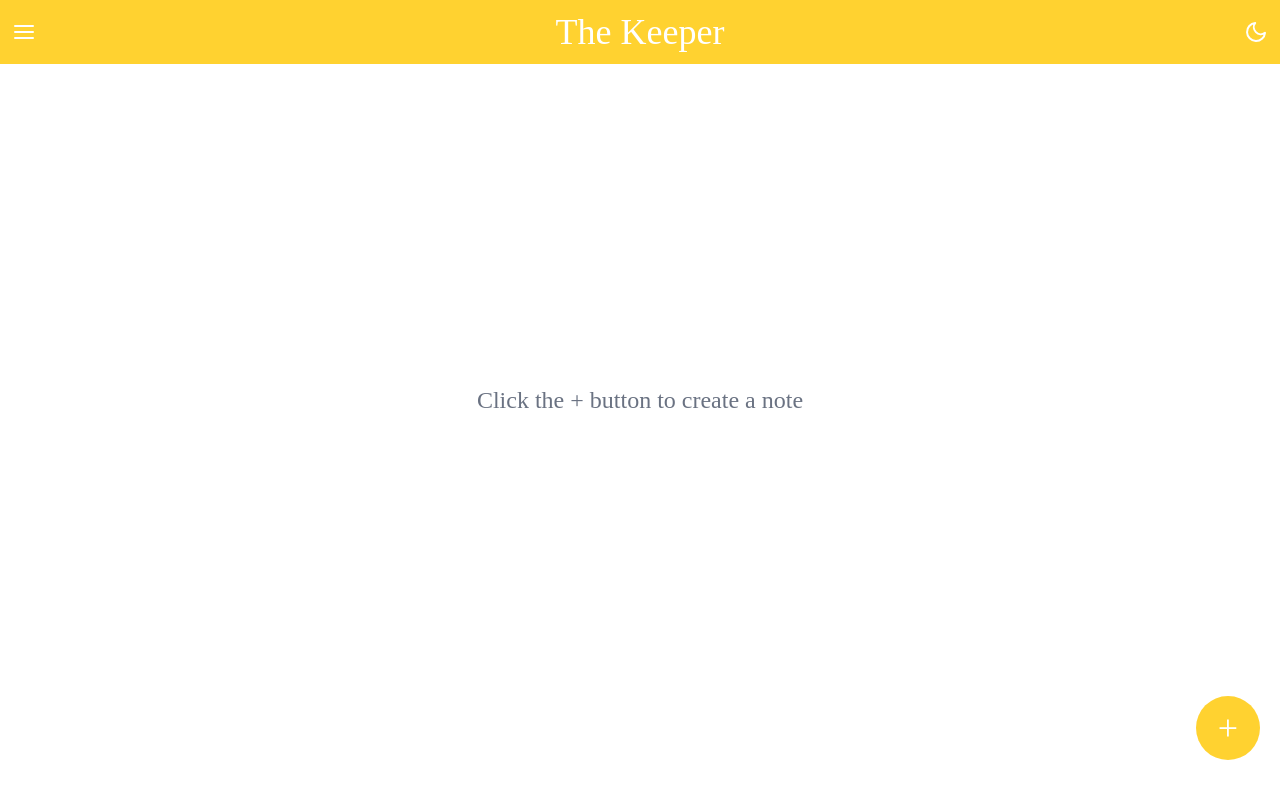
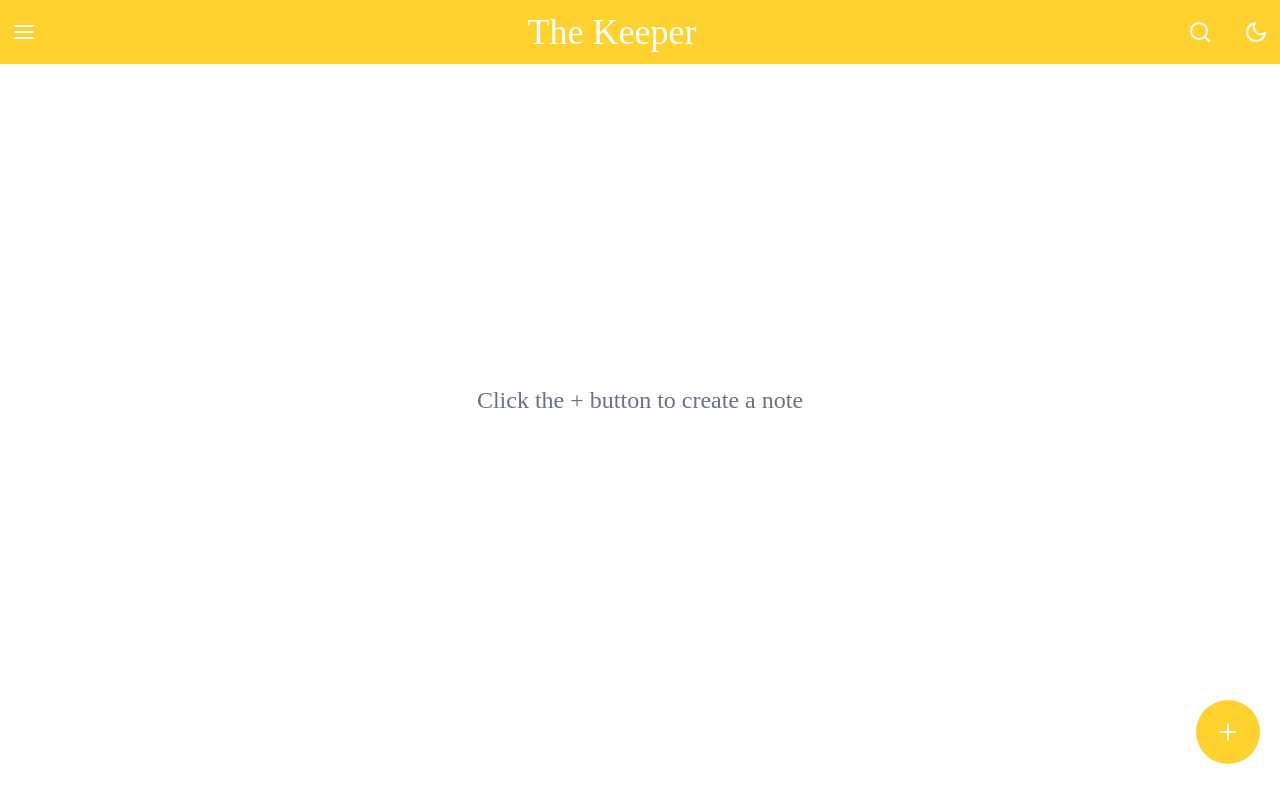
Before and after one commit to Saifihassan/The-Keeper, a React (Vite) app: page / in a window 1280 px wide. Built offline with nearby package versions, Linux system fonts and the light colour scheme.

Commit message:
Added a search bar and made some changes

```diff
--- a/src/App.jsx
+++ b/src/App.jsx
@@ -1,7 +1,8 @@
 import NotesList from "./components/NotesList";
 import { createContext, useEffect, useReducer, useState } from "react";
 import Header from "./components/Header";
-import AddButton from "./components/AddButton";
+import SearchButton from "./components/SearchButton";
+import SearchField from "./components/SearchField";
 
 export const NoteContext = createContext();
 
@@ -12,7 +13,7 @@ function reducer(state, action) {
         ...state,
         {
           id: Date.now(),
-          name:"",
+          name:action.payload,
           content: "",
           isfocused: false,
         },
@@ -36,17 +37,17 @@ function reducer(state, action) {
 
 const lightTheme = {
   lightTheme:
-    "w-full bg-amber-300 sm:text-left flex justify-between text-white text-4xl p-3 text-center",
+    " bg-amber-300",
 
   lightButton:
-    "w-16 h-16 bg-amber-300 text-white rounded-full text-4xl text-center absolute bottom-10 right-5 hover:bg-amber-400 hover:scale-110 hover:shadow-xl transition-all duration-300 cursor-pointer",
+    "bg-amber-300",
   lightBg: "bg-white",
 };
 const darkTheme = {
   darkTheme:
-    "w-full bg-slate-900  sm:text-left flex justify-between text-white text-4xl p-3 text-center",
+    "bg-slate-900 ",
   darkButton:
-    "w-16 h-16 bg-slate-900 text-white rounded-full text-4xl text-center absolute bottom-10 right-5 hover:bg-slate-800 hover:scale-110 hover:shadow-xl transition-all duration-300 cursor-pointer",
+    "bg-slate-900 hover:bg-slate-800 hover:scale-110 hover:shadow-xl hover:drop-shadow-[0_0_8px_rgba(255,255,255,0.8)]",
   darkBg:"bg-black"
 };
 function App() {
@@ -66,8 +67,9 @@ function App() {
     }
   });
 
-  const [Animating, setAnimating] = useState(false)
-
+  // const [Animating, setAnimating] = useState(false)
+  const [Isvisible, setIsvisible] = useState(false)
+const [Input, setInput] = useState("")
 
   useEffect(() => {
     localStorage.setItem("allNotes", JSON.stringify(state));
@@ -81,7 +83,7 @@ useEffect(()=>{
   return (
     <>
       <NoteContext.Provider
-        value={[state, dispatch, Theme, setTheme, lightTheme, darkTheme]}
+        value={[state, dispatch, Theme, setTheme, lightTheme, darkTheme ,Isvisible,setIsvisible,Input,setInput]}
       >
         <div
           id="notes-container"
@@ -91,7 +93,8 @@ useEffect(()=>{
         >
           <Header />
           <NotesList />
-        <AddButton />
+          <SearchField/>
+        <SearchButton />
         </div>
       </NoteContext.Provider>
     </>
--- a/src/components/AddButton.jsx
+++ /dev/null
@@ -1,11 +0,0 @@
-import React, { useContext } from 'react'
-import { NoteContext } from '../App'
-
-function AddButton() {
-    const [state,dispatch,Theme,setTheme,lightTheme,darkTheme]  = useContext(NoteContext)
-  return (
-    <button onClick={()=>dispatch({type:"ADD"})} className={Theme==="light"?lightTheme.lightButton:darkTheme.darkButton}>+</button>
-  )
-}
-
-export default AddButton
--- a/src/components/Header.jsx
+++ b/src/components/Header.jsx
@@ -1,16 +1,26 @@
-import React, { useContext } from "react";
+import React, { useContext, useEffect, useState, useRef } from "react";
 import sunicon from "../assets/sun.svg";
 import moonicon from "../assets/moon.svg";
 import hamburger from "../assets/hamburger.svg";
+import searchicon from "../assets/search.svg";
 import { NoteContext } from "../App";
 function Header() {
-  const [state, dispatch, Theme, setTheme, lightTheme, darkTheme, note] =
+  const [state, dispatch, Theme, setTheme, lightTheme, darkTheme, Isvisible, setIsvisible,Input ,setInput] =
     useContext(NoteContext);
+    const [isTitle,setIsTitle] = useState(true)
+    let inpRef = useRef()
+    useEffect(()=>{
+      if(Isvisible && inpRef.current){
+        inpRef.current.focus()
+      }
+    },[Isvisible])
+
+    // const [Isvisible, setIsvisible] = useState(false)
   return (
     <header
-      className={`z-20 ${
+      className={`z-20 w-full ${
         Theme === "light" ? lightTheme.lightTheme : darkTheme.darkTheme
-      }`}
+      } sm:text-left flex justify-between  text-white text-4xl p-3 text-center`}
     >
       {" "}
       <button
@@ -30,10 +40,32 @@ function Header() {
           Theme === "light"
             ? "hover:drop-shadow-lg"
             : "hover:drop-shadow-[0_0_8px_rgba(255,255,255,0.8)]"
-        }`}
+        } ${isTitle ? "" : "hidden md:block"}`}
       >
         The Keeper
       </p>
+      {/* {
+        Isvisible?
+      } */}
+
+      <div className="flex gap-8 ">
+        {
+          Isvisible?
+          <input type="text" value={Input} onChange={(e)=>{setInput(e.target.value)}} ref={inpRef} className="border search-animation text-xs rounded-3xl px-4 py-3 bg-white text-black" placeholder="Search your secret..."/>:""
+        }
+      <button onClick={()=>{
+        setIsvisible(!Isvisible)
+        setIsTitle(!isTitle)
+      }} className={`hover:shadow-xl transition-all duration-150 text-2xl ${
+          Theme === "light"
+            ? "hover:drop-shadow-lg"
+            : "hover:drop-shadow-[0_0_8px_rgba(255,255,255,0.8)]"
+        }`}>
+          {
+
+          Isvisible?<span className="mt-1">X</span>:<img src={searchicon}/>
+          }
+      </button>
       <button
         className={`transition-all duration-300 ${
           Theme === "light"
@@ -46,6 +78,8 @@ function Header() {
       >
         {Theme === "light" ? <img src={moonicon} /> : <img src={sunicon} />}
       </button>
+      </div>
+
     </header>
   );
 }
--- /dev/null
+++ b/src/components/SearchButton.jsx
@@ -0,0 +1,36 @@
+import { useContext,useEffect,useRef,useState } from 'react'
+import { NoteContext } from '../App'
+import searchicon from "../assets/search.svg"
+function SearchButton() {
+    const [state,dispatch,Theme,setTheme,lightTheme,darkTheme]  = useContext(NoteContext)
+    function addnote(){
+      let name = prompt("Name your Secret..")
+      if(!name){
+        return
+      }
+      dispatch({type:"ADD",payload:name})
+    }
+    // useEffect(()=>{
+    //   if(Isvisible&&inpRef.current){
+
+    //     inpRef.current.focus()
+
+    //     window.scrollTo({
+    //       top:0,
+    //       behavior:"smooth"
+    //     })
+    //     // inpRef.current.scrollIntoView({
+    //     //   behavior:'smooth',
+    //     //   block:'center'
+    //     // })
+    //   }
+    // },[Isvisible])
+  return (
+    <div>
+
+      <button onClick={addnote} className={`w-16 h-16 ${Theme==="light"?lightTheme.lightButton:darkTheme.darkButton} text-white rounded-full text-4xl text-center fixed bottom-9 right-5 hover:bg-amber-400 hover:scale-110 hover:shadow-xl transition-all duration-300 cursor-pointer flex justify-center items-center`}>+</button>
+    </div>
+  )
+}
+
+export default SearchButton
--- /dev/null
+++ b/src/components/SearchField.jsx
@@ -0,0 +1,11 @@
+import React from "react";
+
+function SearchField() {
+  return (
+    <div>
+
+    </div>
+  );
+}
+
+export default SearchField;
--- a/src/index.css
+++ b/src/index.css
@@ -6,12 +6,39 @@
 }
 
 
+@keyframes SearchAnimation {
+  0%{
+    width: 0px;
+  }
+  20%{
+    width: 40px;
+  }
+  40%{
+    width: 70px;
+  }
+  60%{
+    width: 90px;
+  }
+  80%{
+    width: 110px;
+  }
+  100%{
+    width: 120px;
+  }
+}
+
 @keyframes letterspace{
   0%{
-    letter-spacing: 10px;
+    letter-spacing: 0px;
+  }
+  25%{
+    letter-spacing: 2px;
   }
   50%{
     letter-spacing: 5px;
+  }
+  75%{
+    letter-spacing: 7px;
   }
   100%{
     letter-spacing: 0px;
@@ -52,3 +79,7 @@
 .heading-animation{
     animation: letterspace 0.4s ease-out;
 }
+
+.search-animation{
+  animation: SearchAnimation 0.4s ease-out;
+}
```
Also changed, not shown: src/assets/search.svg (added).
